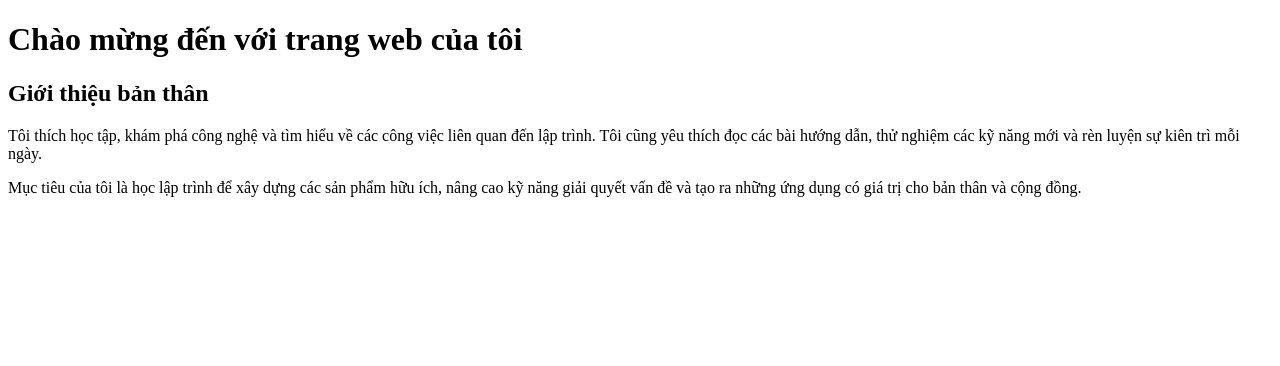
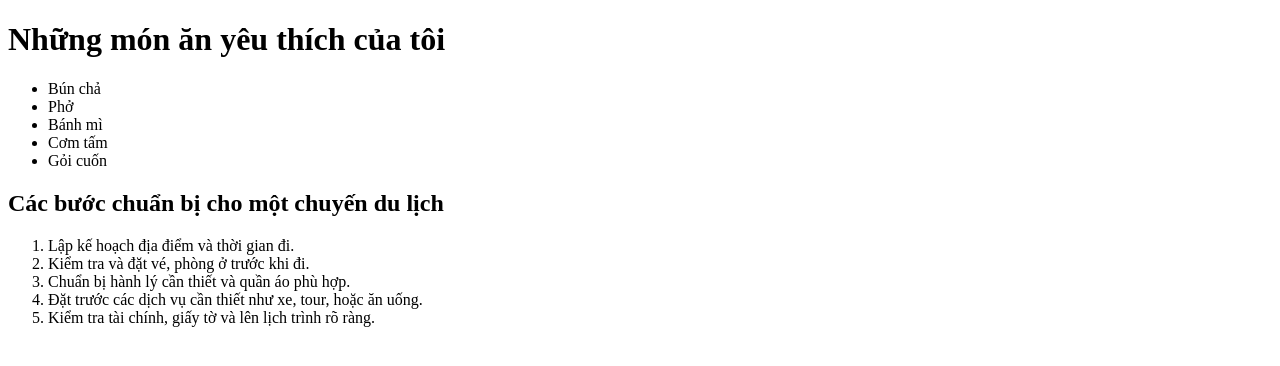
Before and after one commit to huahienluong15203-beep/baitap, a plain HTML site: page index.html in a window 1280 px wide. Drawn offline with Linux system fonts and the light colour scheme.

Commit message:
Update HTML list exercise

```diff
--- a/index.html
+++ b/index.html
@@ -1,23 +1,28 @@
-<!doctype html>
+<!DOCTYPE html>
 <html>
-  <head>
-    <meta charset="utf-8" />
-    <title>Giới thiệu bản thân</title>
-  </head>
-  <body>
-    <h1>Chào mừng đến với trang web của tôi</h1>
-    <h2>Giới thiệu bản thân</h2>
+    <head>
+        <meta charset="utf-8">
+        <title>Những món ăn yêu thích của tôi</title>
+    </head>
+    <body>
+        <h1>Những món ăn yêu thích của tôi</h1>
 
-    <p>
-      Tôi thích học tập, khám phá công nghệ và tìm hiểu về các công việc liên
-      quan đến lập trình. Tôi cũng yêu thích đọc các bài hướng dẫn, thử nghiệm
-      các kỹ năng mới và rèn luyện sự kiên trì mỗi ngày.
-    </p>
+        <ul>
+            <li>Bún chả</li>
+            <li>Phở</li>
+            <li>Bánh mì</li>
+            <li>Cơm tấm</li>
+            <li>Gỏi cuốn</li>
+        </ul>
 
-    <p>
-      Mục tiêu của tôi là học lập trình để xây dựng các sản phẩm hữu ích, nâng
-      cao kỹ năng giải quyết vấn đề và tạo ra những ứng dụng có giá trị cho bản
-      thân và cộng đồng.
-    </p>
-  </body>
+        <h2>Các bước chuẩn bị cho một chuyến du lịch</h2>
+
+        <ol>
+            <li>Lập kế hoạch địa điểm và thời gian đi.</li>
+            <li>Kiểm tra và đặt vé, phòng ở trước khi đi.</li>
+            <li>Chuẩn bị hành lý cần thiết và quần áo phù hợp.</li>
+            <li>Đặt trước các dịch vụ cần thiết như xe, tour, hoặc ăn uống.</li>
+            <li>Kiểm tra tài chính, giấy tờ và lên lịch trình rõ ràng.</li>
+        </ol>
+    </body>
 </html>
```
